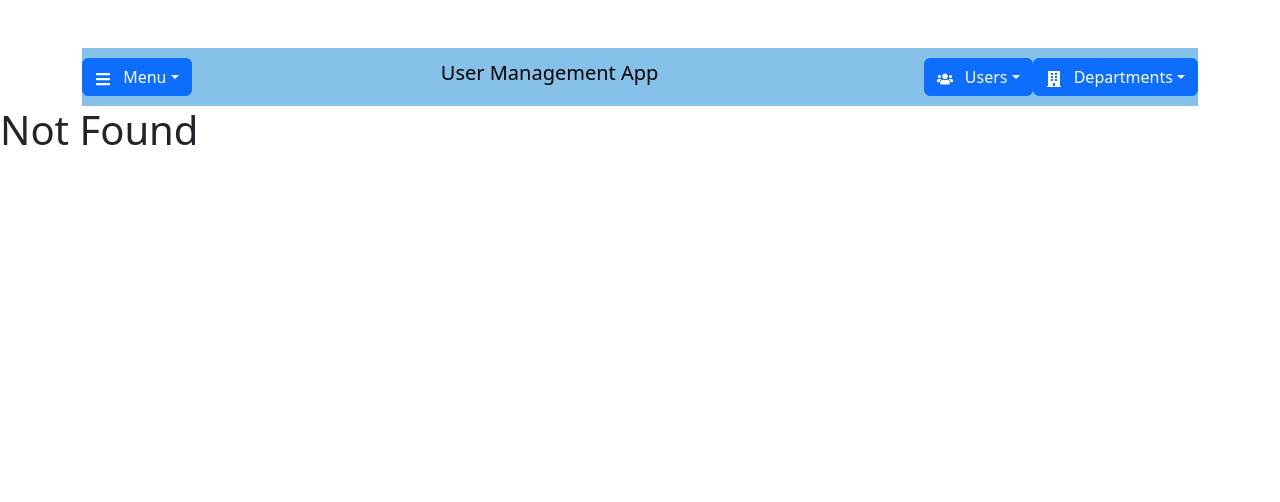
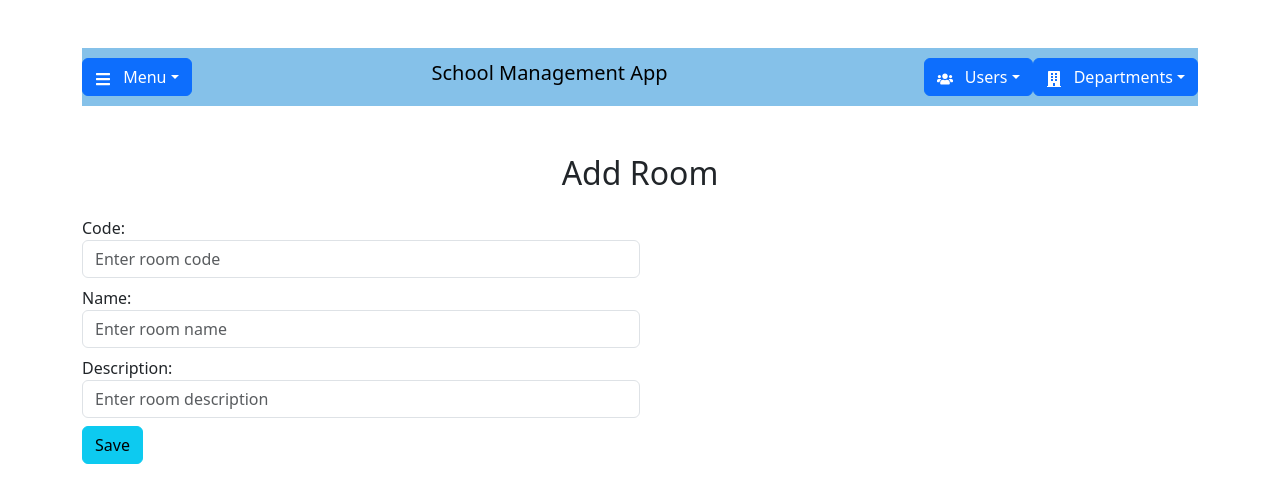
Before and after one commit to manasesmutembei11/react-app, a React (Create React App) app: page /add-room in a window 1280 px wide. Before the commit this address had no page. Shown: the top 502 px of the page. Built offline with nearby package versions, Linux system fonts and the light colour scheme.

Commit message:
Room form and list component

```diff
--- a/package.json
+++ b/package.json
@@ -14,8 +14,10 @@
     "react-dom": "^19.0.0",
     "react-hook-form": "^7.54.2",
     "react-icons": "^5.4.0",
+    "react-paginate": "^8.3.0",
     "react-phone-input-2": "^2.15.1",
     "react-phone-number-input": "^3.4.11",
+    "react-redux": "^9.2.0",
     "react-router-dom": "^7.1.5",
     "react-scripts": "^5.0.1",
     "uuid": "^11.0.5",
--- a/src/App.js
+++ b/src/App.js
@@ -14,6 +14,8 @@ import CountyList from './components/countyList';
 import CountyForm from './components/countyForm';
 import DisciplineList from './components/disciplineList';
 import DisciplineForm from './components/disciplineForm';
+import RoomList from './components/roomList';
+import RoomForm from './components/roomForm';
 
 const App = () => {
   return (
@@ -32,6 +34,8 @@ const App = () => {
         <Route path="/add-subject" element={<SubjectForm />} />
         <Route path="/counties" element={<CountyList />} />
         <Route path="/add-county" element={<CountyForm />} />
+        <Route path="/rooms" element={<RoomList />} />
+        <Route path="/add-room" element={<RoomForm />} />
         <Route path="/disciplines" element={<DisciplineList />} />
         <Route path="/add-discipline" element={<DisciplineForm />} />
         <Route path="/" element={<DepartmentList />} />
--- a/src/components/Navbar.jsx
+++ b/src/components/Navbar.jsx
@@ -23,11 +23,12 @@ const Navbar = () => {
                         <li><Link className="dropdown-item" to="/subjects"> <FaBuilding /> Subjects</Link></li>
                         <li><Link className="dropdown-item" to="/counties"> <FaBuilding /> Counties</Link></li>
                         <li><Link className="dropdown-item" to="/disciplines"> <FaBuilding /> Disciplines</Link></li>
+                        <li><Link className="dropdown-item" to="/rooms"> <FaBuilding /> Rooms</Link></li>
                     </ul>
                 </div>
 
 
-                <h1 className="navbar-brand">User Management App</h1>
+                <h1 className="navbar-brand">School Management App</h1>
                 <div className="ml-auto d-flex">
                     <div className="dropdown mr-3">
                         <button
@@ -56,6 +57,7 @@ const Navbar = () => {
                         </ul>
                     </div>
                 </div>
+
             </nav>
         </div>
 
--- a/src/components/UserForm.jsx
+++ b/src/components/UserForm.jsx
@@ -9,7 +9,8 @@ import AppContext from '../context/AppContext';
 import { useContext } from 'react';
 
 const userSchema = z.object({
-    name: z.string().min(1, 'Name is required'),
+    firstName: z.string().min(1, 'First name is required'),
+    secondName: z.string().min(1, 'Second name is required'),
     email: z.string().email('Email is required'),
     dateOfBirth: z.date(),
     gender: z.string().min(3, 'Gender is required'),
--- a/src/components/assetList.jsx
+++ b/src/components/assetList.jsx
@@ -24,7 +24,7 @@ const AssetList = () => {
     return (
         <div className="AssetList">
             <div className="container mt-4">
-                <h1 className="text-center mb-4">List</h1>
+                <h1 className="text-center mb-4">Asset List</h1>
                 <div className="col-md-6 mb-2">
                     <Link to={`/departments/${departmentId}/add-asset`} className="btn btn-info">Add Asset </Link>
                 </div>
--- a/src/components/countyList.jsx
+++ b/src/components/countyList.jsx
@@ -1,46 +1,60 @@
-import React from 'react';
-import { useContext } from 'react';
-import AppContext from '../context/AppContext';
-import { useEffect } from 'react';
-import axios from 'axios';
-import AssetList from './assetList';
-import AssetForm from './assetForm';
-import { Link } from 'react-router-dom';
-import { FaList } from 'react-icons/fa';
-
+import React, { useContext, useState, useEffect } from "react";
+import AppContext from "../context/AppContext";
+import axios from "axios";
+import { Link } from "react-router-dom";
+import ReactPaginate from "react-paginate";
 
 const CountyList = () => {
     const { state, dispatch } = useContext(AppContext);
+    const [metaData, setMetaData] = useState({
+        currentPage: 1,
+        pageSize: 10,
+        totalPages: 1,
+        totalCount: 0,
+        hasNext: false,
+        hasPrevious: false,
+    });
 
     useEffect(() => {
-        axios.get('https://localhost:7117/api/County/pagedlist')
-            .then(response => {
-                dispatch({ type: 'SAVE_COUNTY', payload: response.data.data || [] });
-                console.log(response.data)
-            })
-            .catch(error => {
-                console.error('Error fetching counties:', error);
-            });
-    }, [dispatch]);
+        fetchCounties(metaData.currentPage);
+    }, [metaData.currentPage]);
 
+    const fetchCounties = async (page) => {
+        try {
+            const response = await axios.get(`https://localhost:7117/api/County/pagedlist?page=${page}`);
+            dispatch({ type: "SAVE_COUNTY", payload: response.data.data || [] });
+
+            if (response.data.metaData) {
+                setMetaData((prev) => ({
+                    ...prev,
+                    ...response.data.metaData,
+                }));
+            }
+        } catch (error) {
+            console.error("Error fetching counties:", error);
+        }
+    };
+
+    const handlePageClick = (event) => {
+        setMetaData((prev) => ({ ...prev, currentPage: event.selected + 1 }));
+    };
 
     return (
         <div className="CountyList">
             <div className="container mt-4">
                 <h1 className="text-center mb-4">County List</h1>
                 <div className="col-md-6 mb-2">
-                    <Link to="/add-county" className="btn btn-info">Add County </Link>
+                    <Link to="/add-county" className="btn btn-info">Add County</Link>
                 </div>
                 <table className="table table-striped">
                     <thead>
                         <tr>
                             <th>Code</th>
                             <th>Name</th>
-
                         </tr>
                     </thead>
                     <tbody>
-                        {Array.isArray(state.departments) && state.counties.length > 0 ? (
+                        {state.counties.length > 0 ? (
                             state.counties.map((county, index) => (
                                 <tr key={county.id || index}>
                                     <td>{county.code}</td>
@@ -49,12 +63,32 @@ const CountyList = () => {
                             ))
                         ) : (
                             <tr>
-                                <td colSpan="3">No counties available</td>
+                                <td colSpan="2">No counties available</td>
                             </tr>
                         )}
                     </tbody>
                 </table>
             </div>
+            <ReactPaginate
+                previousLabel={"← Previous"}
+                nextLabel={"Next →"}
+                breakLabel={"..."}
+                pageCount={metaData.totalPages || 1}
+                marginPagesDisplayed={2}
+                pageRangeDisplayed={3}
+                onPageChange={handlePageClick}
+                forcePage={metaData.currentPage - 1}
+                containerClassName={"pagination justify-content-center"}
+                pageClassName={"page-item"}
+                pageLinkClassName={"page-link"}
+                previousClassName={"page-item"}
+                previousLinkClassName={"page-link"}
+                nextClassName={"page-item"}
+                nextLinkClassName={"page-link"}
+                breakClassName={"page-item"}
+                breakLinkClassName={"page-link"}
+                activeClassName={"active"}
+            />
         </div>
     );
 };
--- a/src/components/disciplineForm.jsx
+++ b/src/components/disciplineForm.jsx
@@ -14,7 +14,7 @@ const schema = z.object({
 
 });
 
-const DisciplineForm = ({ onSave }) => {
+const DisciplineForm = () => {
     const [formData, setFormData] = useState({
         id: uuidv4(),
         code: '',
@@ -37,10 +37,8 @@ const DisciplineForm = ({ onSave }) => {
         try {
             const validatedData = schema.parse(formData);
             const response = await axios.post('https://localhost:7117/api/Discipline/Save', validatedData);
+            console.log('ValidatedData', validatedData)
             console.log('Discipline saved:', response.data);
-            if (onSave) {
-                onSave(response.data);
-            }
             navigate("/disciplines");
 
         } catch (error) {
@@ -54,7 +52,8 @@ const DisciplineForm = ({ onSave }) => {
     };
 
     const handleChange = (e) => {
-        setFormData({ ...formData, [e.target.name]: e.target.value });
+        const { name, value } = e.target;
+        setFormData({ ...formData, [name]: value });
     };
 
     return (
--- /dev/null
+++ b/src/components/roomForm.jsx
@@ -0,0 +1,107 @@
+import React, { useState } from 'react';
+import { z } from 'zod';
+import 'react-phone-input-2/lib/style.css'
+import axios from 'axios';
+import { v4 as uuidv4 } from 'uuid';
+import { useNavigate } from 'react-router-dom';
+
+const schema = z.object({
+    code: z.string().min(3, 'Code is required'),
+    name: z.string().min(3, 'Name is required'),
+    description: z.string().min(3, 'Description is required'),
+
+});
+
+const RoomForm = ({ onSave }) => {
+    const [formData, setFormData] = useState({
+        id: uuidv4(),
+        code: '',
+        name: '',
+        description: ''
+    });
+    const [errors, setErrors] = useState({});
+    const navigate = useNavigate();
+
+    const handleSubmit = async (e) => {
+        e.preventDefault();
+        try {
+            const validatedData = schema.parse(formData);
+            const response = await axios.post('https://localhost:7117/api/Room/Save', validatedData);
+            console.log('Room saved:', response.data);
+            if (onSave) {
+                onSave(response.data);
+            }
+            navigate("/rooms");
+
+        } catch (error) {
+            if (error instanceof z.ZodError) {
+                setErrors(error.flatten().fieldErrors);
+                console.error("Validation Errors:", error.flatten().fieldErrors);
+            } else {
+                console.error('Unexpected error:', error);
+            }
+        }
+    };
+
+    const handleChange = (e) => {
+        setFormData({ ...formData, [e.target.name]: e.target.value });
+    };
+
+    return (
+        <div className='RoomForm'>
+            <div className="container mt-5">
+                <h2 className="text-center mb-4">Add Room</h2>
+                <form onSubmit={handleSubmit}>
+                    <div className="col-md-6 mb-2">
+                        <label htmlFor='code'>Code:</label>
+                        <input
+                            type="text"
+                            name="code"
+                            className="form-control"
+                            id="code"
+                            value={formData.code}
+                            onChange={handleChange}
+                            placeholder='Enter room code'
+                        />
+                        {errors.code && <div className="text-danger">{errors.code[0]}</div>}
+                    </div>
+                    <div className="col-md-6 mb-2">
+                        <label htmlFor='name'>Name:</label>
+                        <input
+                            type="text"
+                            name="name"
+                            className="form-control"
+                            id="name"
+                            value={formData.name}
+                            onChange={handleChange}
+                            placeholder='Enter room name'
+                        />
+                        {errors.name && <div className="text-danger">{errors.name[0]}</div>}
+                    </div>
+                    <div className="col-md-6 mb-2">
+                        <label htmlFor='description'>Description:</label>
+                        <input
+                            type="text"
+                            name="description"
+                            className="form-control"
+                            id="description"
+                            value={formData.description}
+                            onChange={handleChange}
+                            placeholder='Enter room description'
+                        />
+                        {errors.description && <div className="text-danger">{errors.description[0]}</div>}
+                    </div>
+
+
+                    <button className="btn btn-info" type="submit">Save</button>
+                </form>
+
+            </div>
+
+
+        </div>
+
+    );
+};
+
+export default RoomForm;
--- /dev/null
+++ b/src/components/roomList.jsx
@@ -0,0 +1,68 @@
+import React from 'react';
+import { useContext } from 'react';
+import AppContext from '../context/AppContext';
+import { useEffect } from 'react';
+import axios from 'axios';
+import AssetList from './assetList';
+import AssetForm from './assetForm';
+import { Link } from 'react-router-dom';
+import { FaList } from 'react-icons/fa';
+
+
+const RoomList = () => {
+    const { state, dispatch } = useContext(AppContext);
+
+    useEffect(() => {
+        axios.get('https://localhost:7117/api/Room/pagedlist')
+            .then(response => {
+                dispatch({ type: 'SAVE_ROOM', payload: response.data.data || [] });
+                console.log(response.data)
+            })
+            .catch(error => {
+                console.error('Error fetching rooms:', error);
+            });
+    }, [dispatch]);
+
+
+    return (
+        <div className="RoomList">
+            <div className="container mt-4">
+                <h1 className="text-center mb-4">List</h1>
+                <div className="col-md-6 mb-2">
+                    <Link to="/add-room" className="btn btn-info">Add Room </Link>
+                </div>
+                <table className="table table-striped">
+                    <thead>
+                        <tr>
+                            <th>Code</th>
+                            <th>Name</th>
+                            <th>Description</th>
+                            <th>Assets</th>
+
+                        </tr>
+                    </thead>
+                    <tbody>
+                        {Array.isArray(state.rooms) && state.rooms.length > 0 ? (
+                            state.rooms.map((room, index) => (
+                                <tr key={room.id || index}>
+                                    <td>{room.code}</td>
+                                    <td>{room.name}</td>
+                                    <td>{room.description}</td>
+                                    <td>
+                                        <Link to={`/departments/${room.id}/asset-list`}><FaList /> Assets</Link>
+                                    </td>
+                                </tr>
+                            ))
+                        ) : (
+                            <tr>
+                                <td colSpan="3">No rooms available</td>
+                            </tr>
+                        )}
+                    </tbody>
+                </table>
+            </div>
+        </div>
+    );
+};
+
+export default RoomList;
--- a/src/context/AppContext.js
+++ b/src/context/AppContext.js
@@ -6,6 +6,7 @@ const initialState = {
     subjects: [],
     counties: [],
     disciplines: [],
+    rooms: [],
 };
 
 const AppContext = createContext(initialState);
@@ -37,6 +38,11 @@ const appReducer = (state, action) => {
                 ...state,
                 disciplines: Array.isArray(action.payload) ? action.payload : [],
             };
+        case 'SAVE_ROOM':
+            return {
+                ...state,
+                rooms: Array.isArray(action.payload) ? action.payload : [],
+            };
         default:
             return state;
     }
```
Also changed, not shown: 3 other files (tests, documents, lock files or other folders).
